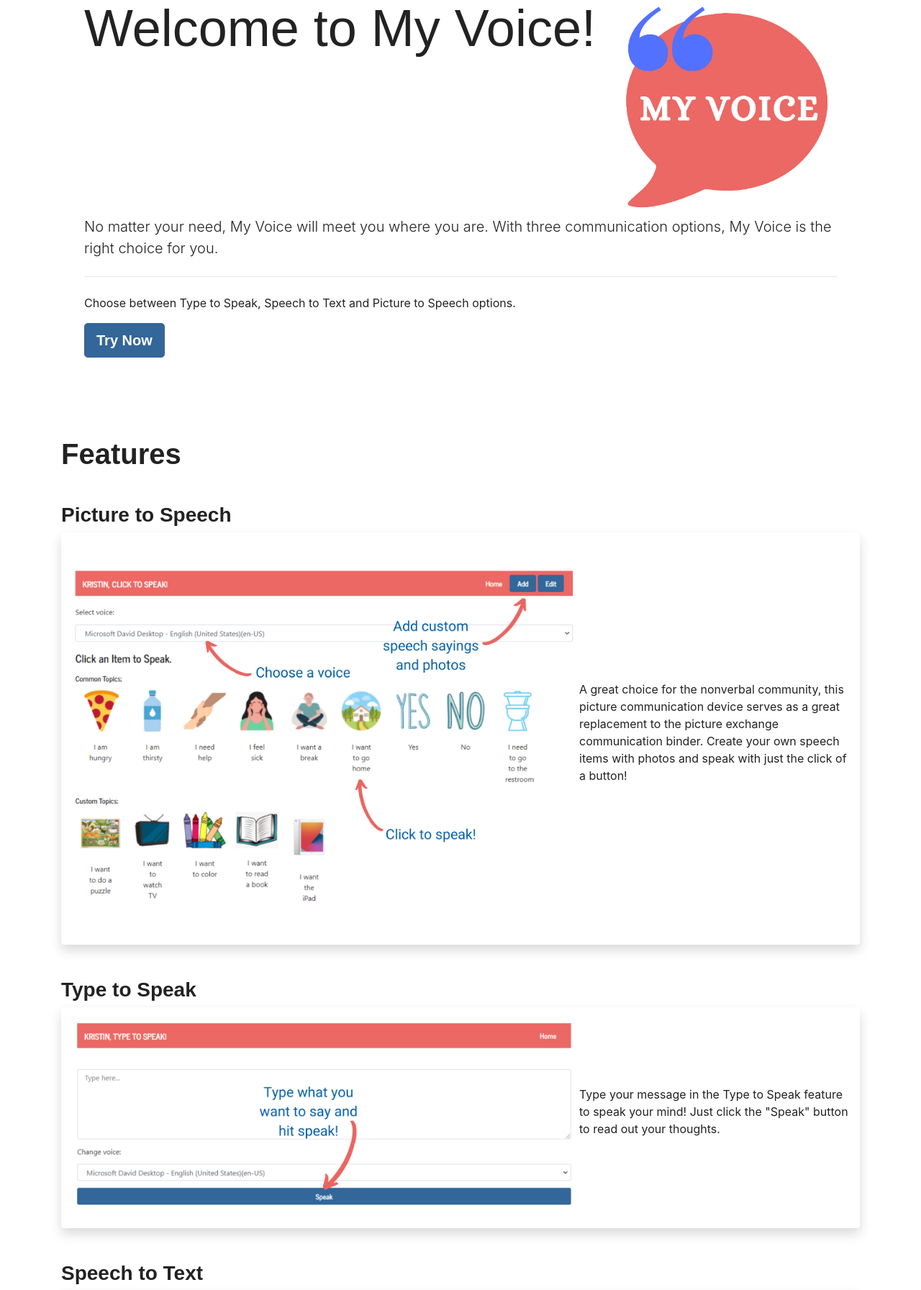
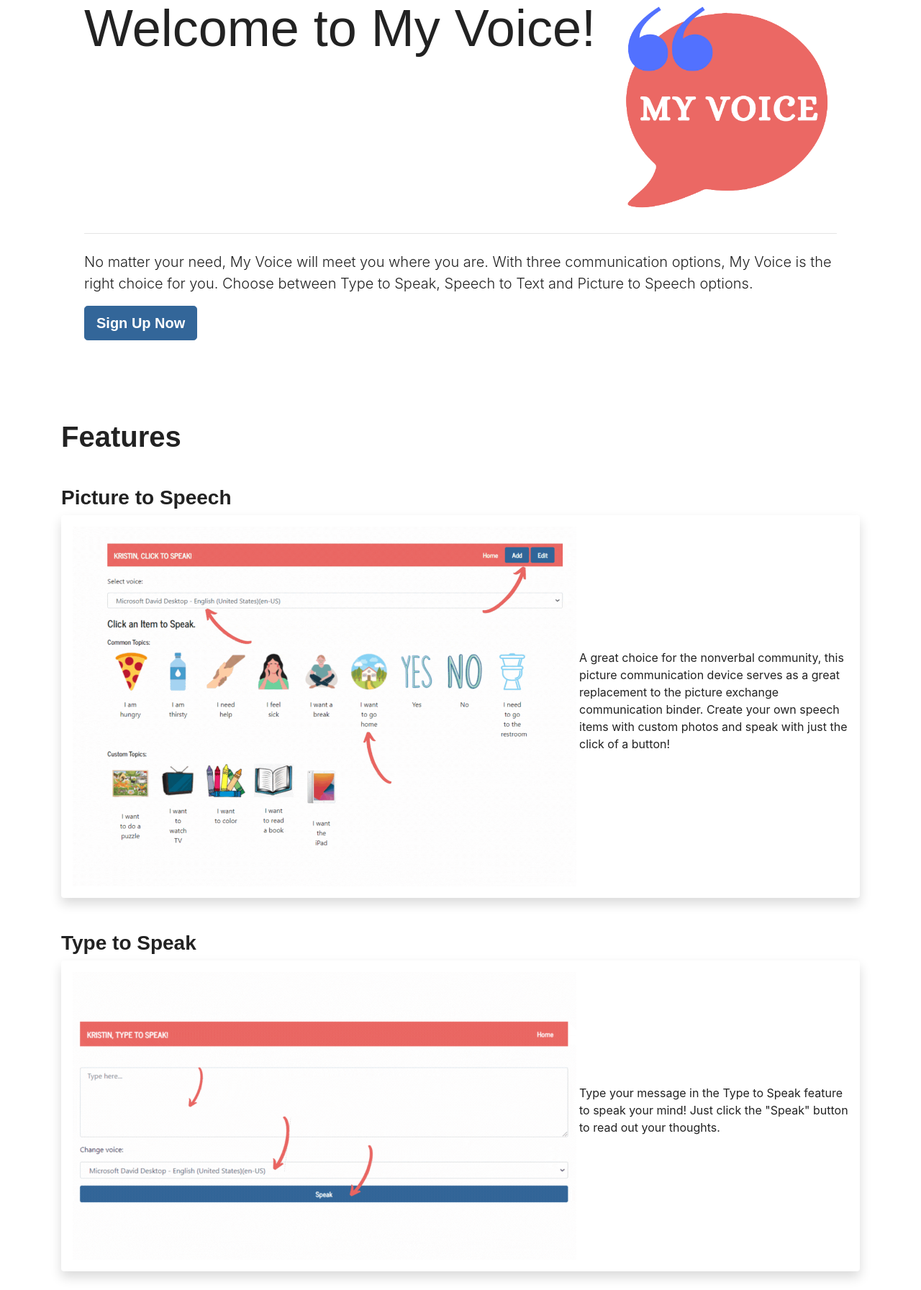
Before and after one commit to kristcar/Speech_Output, a Django app: page / in a window 1280 px wide. Shown: the part 127-1920 px from the top of the page at 72% size. Run offline with Django 3.2, Linux system fonts and the light colour scheme; some libraries are stand-ins or nearby versions; some web fonts are replaced.

Commit message:
editing the HTML

```diff
--- a/SpeechOutput/SpeechOutputApp/templates/home.html
+++ b/SpeechOutput/SpeechOutputApp/templates/home.html
@@ -62,7 +62,7 @@
           colors="primary:#336699,secondary:#F57A00"
           style="width:50px;height:50px">
           </lord-icon>
-          <p>Please use Google Chrome for best user experience. </p>
+          <p>Please use Google Chrome for the best user experience. </p>
         </div>
       </div>
     </div>
--- a/SpeechOutput/SpeechOutputApp/templates/speakToText.html
+++ b/SpeechOutput/SpeechOutputApp/templates/speakToText.html
@@ -44,7 +44,7 @@
       </nav>
 
       <div class="alert alert-warning alert-dismissible fade show mt-2" role="alert">
-        <strong>Tip!</strong> Be sure you have allowed microphone access via Google Chrome.
+        <strong>Tip!</strong> Be sure you have allowed microphone to your browser.
         <button type="button" class="close" data-dismiss="alert" aria-label="Close">
           <span aria-hidden="true">&times;</span>
         </button>
--- a/SpeechOutput/SpeechOutputApp/templates/welcome.html
+++ b/SpeechOutput/SpeechOutputApp/templates/welcome.html
@@ -15,7 +15,7 @@
     <link rel="stylesheet" href="{% static 'css/bootstrap.css' %}" />
     <link href="{% static '/img/favicon.png' %}" rel="icon" />
   </head>
-
+  <script></script>
   <body>
     <div class="container">
       <nav class="navbar navbar-expand-lg navbar-dark bg-primary mt-1">
@@ -46,21 +46,21 @@
               width="300"
               src="{% static '/img/favicon.png' %}"
               alt="my voice logo"
+              id="jumbotron_logo"
             />
           </div>
-          <p class="lead" id="welcome_jumbotron_p">
+          <p class="lead" id="welcome_jumbotron_p"></p>
+
+          <hr class="my-4" />
+          <p class="lead">
             No matter your need, My Voice will meet you where you are. With
             three communication options, My Voice is the right choice for you.
-          </p>
-
-          <hr class="my-4" />
-          <p>
             Choose between Type to Speak, Speech to Text and Picture to Speech
             options.
           </p>
           <p class="lead">
             <a class="btn btn-info btn-lg" href="/login_register" role="button"
-              >Try Now</a
+              >Sign Up Now</a
             >
           </p>
         </div>
@@ -71,7 +71,7 @@
         <h3 class="mt-5">Picture to Speech</h3>
         <div class="d-flex shadow p-3 mb-5 bg-white rounded pic_to_speak">
           <img
-            src="{% static '/img/pic_to_speak.png' %}"
+            src="{% static '/img/pic_speak.gif' %}"
             alt="tutorial on picture to speak page"
             id="pic_to_speak_tutorial"
           />
@@ -79,14 +79,14 @@
             A great choice for the nonverbal community, this picture
             communication device serves as a great replacement to the picture
             exchange communication binder. Create your own speech items with
-            photos and speak with just the click of a button!
+            custom photos and speak with just the click of a button!
           </p>
         </div>
 
         <h3 class="mt-5">Type to Speak</h3>
         <div class="d-flex shadow p-3 mb-5 bg-white rounded type_to_speak">
           <img
-            src="{% static '/img/type_to_speak.png' %}"
+            src="{% static '/img/type_speak.gif' %}"
             alt="tutorial on type to speak page"
             id="type_to_speak_tutorial"
           />
@@ -99,14 +99,14 @@
         <h3 class="mt-5">Speech to Text</h3>
         <div class="d-flex shadow p-3 mb-5 bg-white rounded speech_to_text">
           <img
-            src="{% static '/img/speak_to_text.png' %}"
+            src="{% static '/img/speech_text.gif' %}"
             alt="tutorial on speak to text"
             id="speak_to_text_tutorial"
           />
           <p class="align-self-center ml-1">
             Have trouble typing? Use the Speech to Text feature to convert
             spoken words into text. You can even edit in place as you type to
-            make sure you capture everything said.
+            make sure you capture everything just right.
           </p>
         </div>
       </div>
@@ -123,18 +123,18 @@
             one of whom is nonverbal. My family and I have seen firsthand how
             crucial communication devices can be in new and unfamiliar
             situations. For years, my sister has used a picture exchange
-            communication book (pictured). However, this is limited and only has
-            the absolute basics. My Voice provides customizable pictures and
-            sayings that is easy to implement and edit on the go.
+            communication book (pictured) to communicate. However, this is
+            limited and only has the absolute basics. My Voice provides
+            customizable pictures and sayings that is easy to use and edit on
+            the go.
           </p>
 
           <p>
-            In this day and age of technology, you would think there would be a
-            surplus of options like this on the market, but unfortunately there
-            are very few and what is out there is both expensive and dated. The
-            goal of My Voice is to create a free communication device that is
-            easy to use and meets you where you are, helping you communicate at
-            any level.
+            A product like My Voice is something I have looked for for years,
+            especially one with a customizable aspect that is also affordable.
+            The goal of My Voice is to create a free communication device that
+            is easy to use and meets you where you are, helping you communicate
+            at any level.
           </p>
         </div>
         <img
```
Also changed, not shown: SpeechOutput/SpeechOutputApp/static/img/pic_speak.gif (added), SpeechOutput/SpeechOutputApp/static/img/pic_to_speak.png, SpeechOutput/SpeechOutputApp/static/img/speak_to_text.png (deleted), SpeechOutput/SpeechOutputApp/static/img/speech_text.gif (added), SpeechOutput/SpeechOutputApp/static/img/speech_to_text.png (added), SpeechOutput/SpeechOutputApp/static/img/type_speak.gif (added), SpeechOutput/SpeechOutputApp/static/img/type_to_speak.png, SpeechOutput/db.sqlite3.
